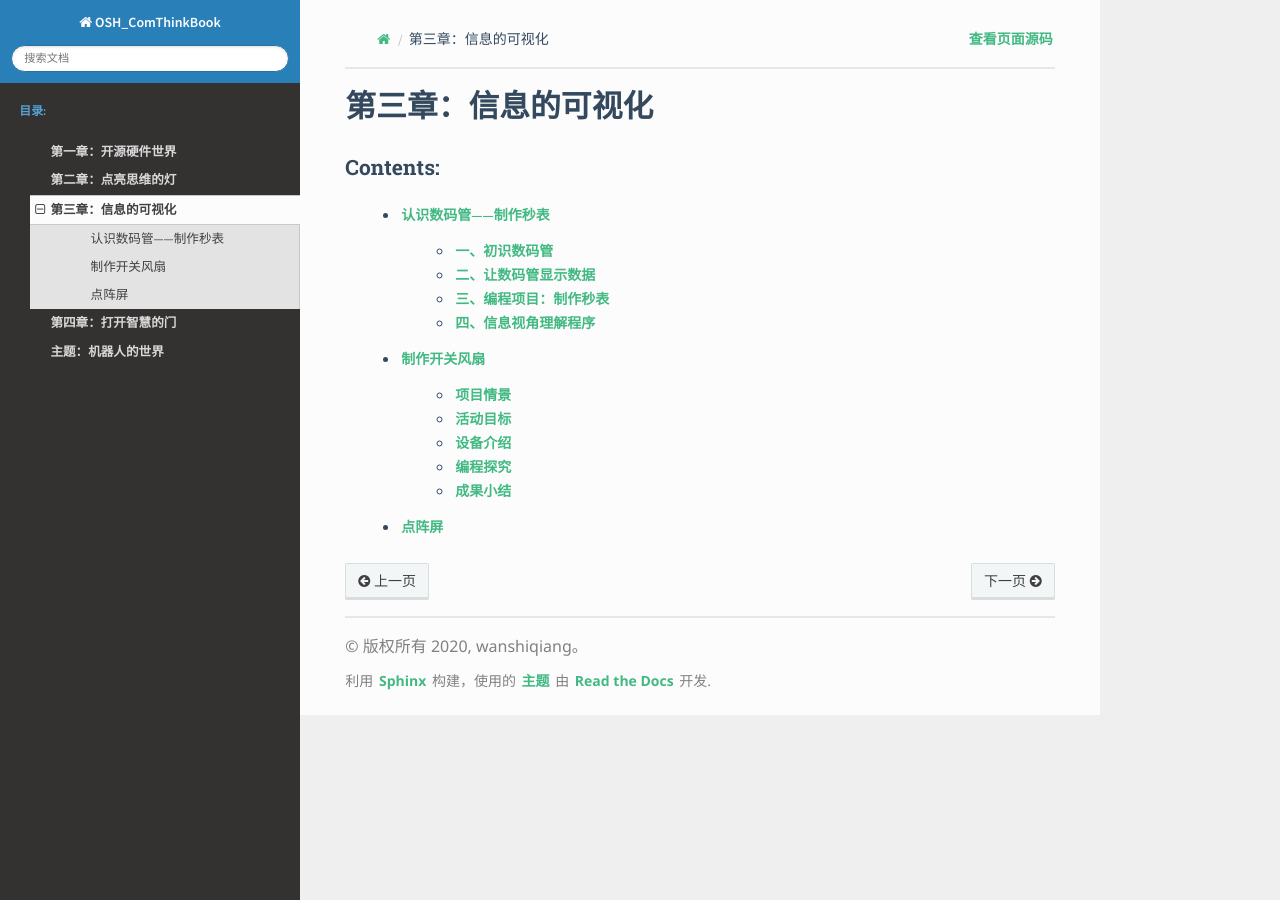
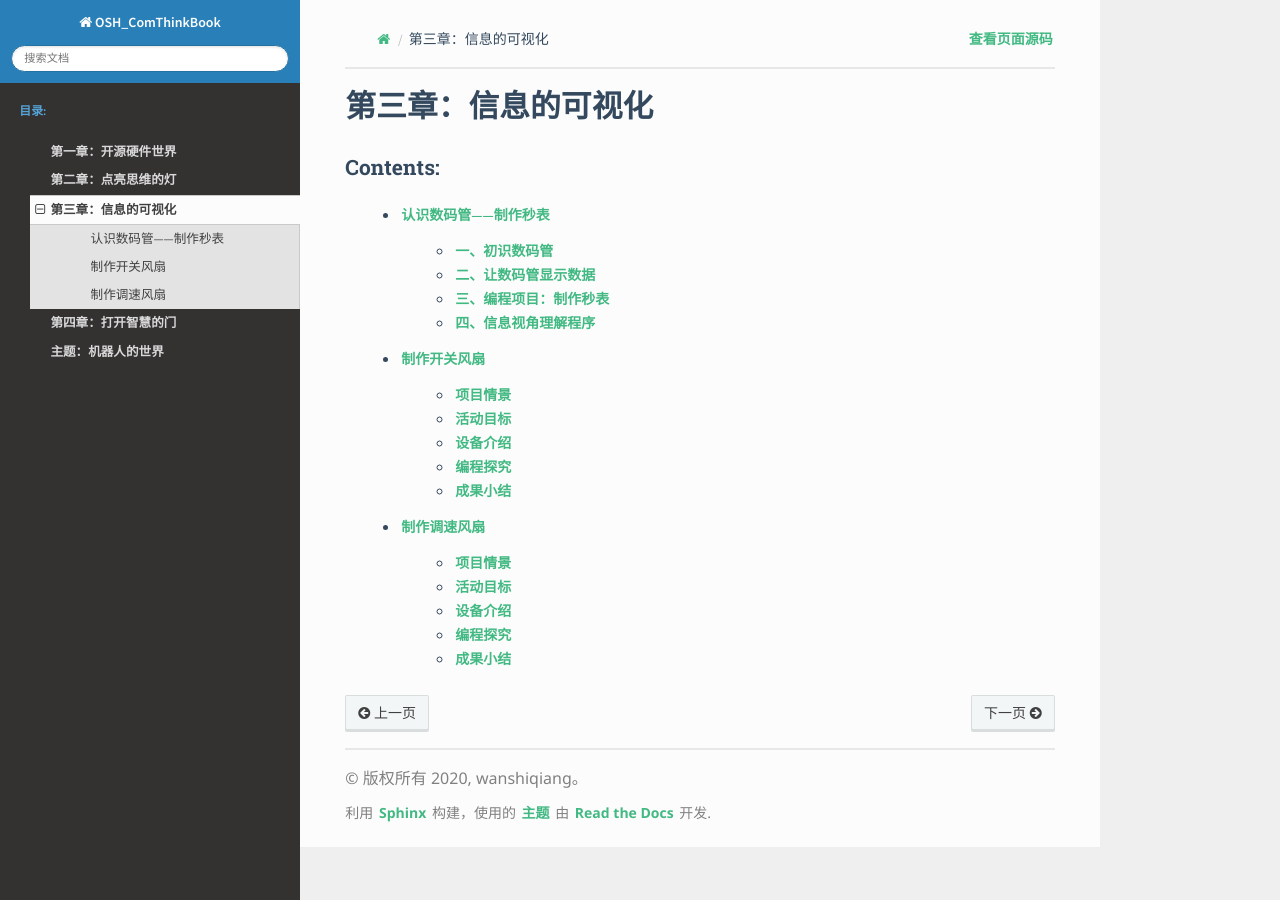
Before and after one commit to wanshiqiang/OSH_ComThinkBook, a Sphinx documentation site: the page built from source/bookDirs/dirPart3.rst, in a window 1280 px wide. Built offline with Sphinx 7.4.7 and the Read the Docs theme 2.0.0, drawn with Linux system fonts in a browser that asks for light colours; a script that is not in the unit is left out; some of the changed lines change nothing that is shown.

Commit message:
制作调速风扇

```diff
--- a/source/bookChapters/part3/part3_3.md
+++ b/source/bookChapters/part3/part3_3.md
@@ -1,3 +1,69 @@
-# 点阵屏
+# 制作调速风扇
 
-列表
+## 项目情景
+
+
+
+
+
+## 活动目标
+
+1. 掌握滑杆传感器的使用方法；
+2. 利用滑杆传感器和马达制作调速风扇，掌握将滑杆值比例转换为风扇转速的算法。
+
+## 设备介绍
+
+> 滑杆传感器又称滑动电位器，通常由电阻体和可移动的电刷组成，通过移动滑块得到不同的电阻值。
+
+### 1.硬件连接
+
+![调速风扇的滑杆连接器](https://gitee.com/wansq0211/markdownImg/raw/master/img/20210428121035.png)
+
+### 2.硬件调试
+
+* 滑杆传感器调试
+
+滑杆传感器随着滑杆的移动获取的信号是连续变化的，故我们可以用`读模拟口`的指令来获取滑杆传感器的数据。将读到的模拟口数据放入变量中是常用的调试方法，输入脚本如下图：
+
+![调试滑杆传感器脚本](https://gitee.com/wansq0211/markdownImg/raw/master/img/20210428122917.png)
+
+点击绿旗启动后，滑动滑杆传感器的滑块，观察Scratch舞台中`滑杆值`变量的数据变化可以发现滑杆值的变化范围是`0~1023`。
+
+* 风扇马达速度控制调试
+
+上一节我们在控制风扇转动的时候用的是`设置接口电平`指令的数字输出方式，这种方式只能控制开和关，无法实现马达速度快慢的控制。我们可以通过`设置电机驱动接口1 转速`指令来控制马达的转速，如下图所示。
+
+![image-20210428124432391](https://gitee.com/wansq0211/markdownImg/raw/master/img/20210428124432.png)
+
+
+
+## 编程探究
+
+### 1.需求描述
+
+调速功能：根据滑杆传感器的滑块位置改变风扇的转速。
+
+* 滑块从左向右滑动，风扇速度逐渐变快，直到最快。
+* 滑块从右向左滑动，风扇速度逐渐变慢，直到停止。
+
+### 2.算法设计
+
+经过前面的研究，我们可以发现滑杆值得范围是：`0~1023`，而风扇的转速控制范围是：`0-255`。如何让滑杆值的变化跟转速的变化一一对应起来呢？其实这是一个数学的比例换算问题。
+
+![比例换算](https://gitee.com/wansq0211/markdownImg/raw/master/img/20210428152853.png)
+
+上面的数学公式含义：**将滑块移动的位置经过运算后转化为对于的实际转速**，在用Scratch脚本表示为：
+
+![实际转速公式](https://gitee.com/wansq0211/markdownImg/raw/master/img/20210428155259.png)
+
+### 3.参考脚本
+
+![参考脚本](https://gitee.com/wansq0211/markdownImg/raw/master/img/20210428155232.png)
+
+## 成果小结
+
+* 信息视角看项目
+
+
+
+* 编程技巧
```
